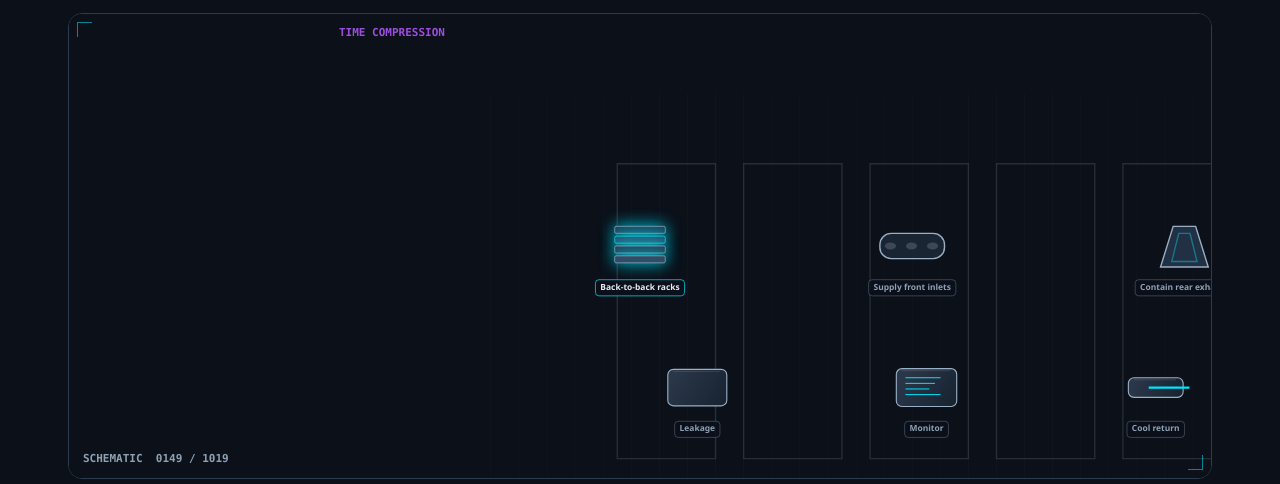
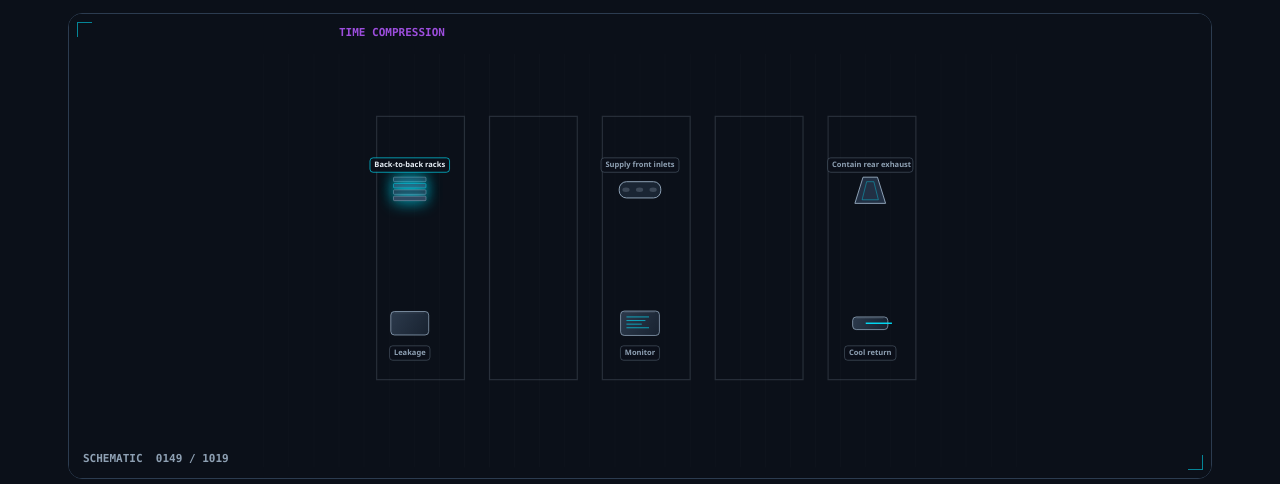
Before and after one commit to mizcausevic-dev/hot-aisle-containment-system-explainer, a plain HTML site: page index.html in a window 1280 px wide. Shown: the part 310-794 px from the top of the page. Drawn offline with Linux system fonts and the light colour scheme.

```diff
--- a/engine.js
+++ b/engine.js
@@ -1141,15 +1141,7 @@
     }
     var a = cen(prev);
     var b = cen(nodes);
-    var e = si === 0 ? smooth(Math.min(1, local / 0.45)) : smooth(Math.min(1, local / 0.32));
-    var z1 = si === 4 ? 1.02 : 1.12;
-    var z0 = si === 0 ? 1.0 : 1.06;
-    return {
-      x: a.x + (b.x - a.x) * e,
-      y: a.y + (b.y - a.y) * e,
-      z: z0 + (z1 - z0) * e,
-      si: si
-    };
+    return { x: 0.5, y: 0.48, z: 1, si: si };
   }
 
   function drawSilhouette(ctx, kind) {
@@ -1195,15 +1187,17 @@
 
   function drawLabel(ctx, node, p, on) {
     ctx.font = "600 12px ui-sans-serif, Segoe UI, sans-serif";
-    var lines = wrap(ctx, node.label, 148);
+    var lines = wrap(ctx, node.label, 128);
     var w = 0;
     var i;
     for (i = 0; i < lines.length; i++) w = Math.max(w, ctx.measureText(lines[i]).width);
-    w = Math.min(156, w + 14);
+    w = Math.min(136, w + 14);
     var h = lines.length * 15 + 8;
+    var above = node.y < 0.45;
     var lx = p.x - w / 2;
-    var ly = p.y + 48;
-    if (ly + h > 680) ly = p.y - 48 - h;
+    var ly = above ? p.y - 28 - h : p.y + 36;
+    if (lx < 28) lx = 28;
+    if (lx + w > 1172) lx = 1172 - w;
     ctx.fillStyle = "rgba(11,16,25,.86)";
     roundRect(ctx, lx, ly, w, h, 5);
     ctx.fill();
@@ -1257,6 +1251,7 @@
     var accent = roleColor(node.role);
     ctx.save();
     ctx.translate(p.x, p.y);
+    ctx.scale(0.72, 0.72);
     if (on) {
       ctx.shadowColor = accent;
       ctx.shadowBlur = 16;
```
Also changed, not shown: index.html (+1 -1 lines), scene.json (+8 -8 lines).
